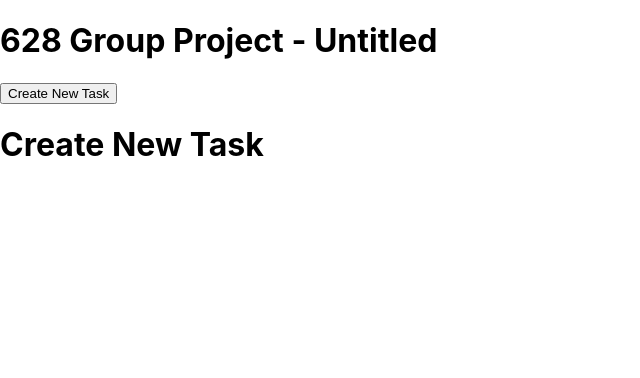
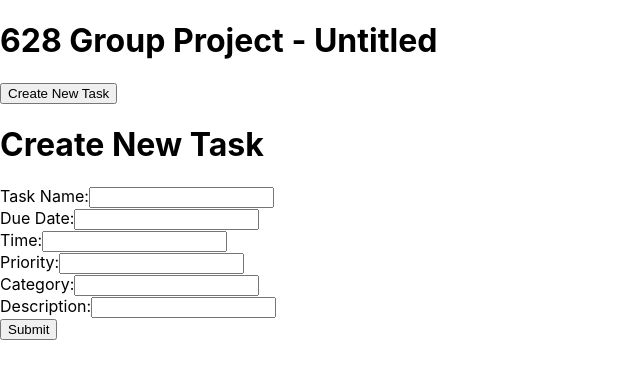
Before and after one commit to ixnp/628TeamProject, a React (Create React App) app in the folder client/: page / in a window 1280 px wide. Shown: the top 378 px of the page, without its empty margins (0-640 px from the left). Built offline with nearby package versions, Linux system fonts and the light colour scheme.

Commit message:
Form categories added

```diff
--- a/client/src/Task.js
+++ b/client/src/Task.js
@@ -1,12 +1,90 @@
 import {useState} from 'react'
 
-function Form () {
+function TaskForm () {
+    const [inputs, setInputs] = useState({});
 
-    return (
+    const handleChange = (event) => {
+        const name = event.target.name;
+        const value = event.target.value;
+        setInputs(values => ({...values, [name]: value}))
+      }
+
+      const handleSubmit = (event) => {
+        // TODO: Add Task to Database.
+        event.preventDefault();
+      }
+
+      return (
+        <form onSubmit={handleSubmit}>
+          <div>
+            <h1>Create New Task</h1>
+            <label>Task Name:
+              <input
+                type="text"
+                name="username"
+                value={inputs.username || ""}
+                onChange={handleChange}
+              />
+            </label>
+          </div>
+          <div>
+            <label>Due Date:
+              <input
+                type="number"
+                name="age"
+                value={inputs.age || ""}
+                onChange={handleChange}
+              />
+              </label>
+          </div>
+          <div>
+            <label>Time:
+              <input
+                type="number"
+                name="age"
+                value={inputs.age || ""}
+                onChange={handleChange}
+              />
+              </label>
+          </div>
+          <div>
+          <label>Priority:
+            <input
+              type="number"
+              name="age"
+              value={inputs.age || ""}
+              onChange={handleChange}
+            />
+            </label>
+        </div>
+
         <div>
-            <h1>Create New Task</h1>
+          <label>Category:
+            <input
+              type="number"
+              name="age"
+              value={inputs.age || ""}
+              onChange={handleChange}
+            />
+            </label>
         </div>
-    );
+
+          <div>
+            <label>Description:
+              <input
+                type="number"
+                name="age"
+                value={inputs.age || ""}
+                onChange={handleChange}
+              />
+              </label>
+          </div>
+
+          <div>
+            <input type="submit" />
+          </div>
+        </form>
+      );
 }
 
-export default Form
+export default TaskForm
```
